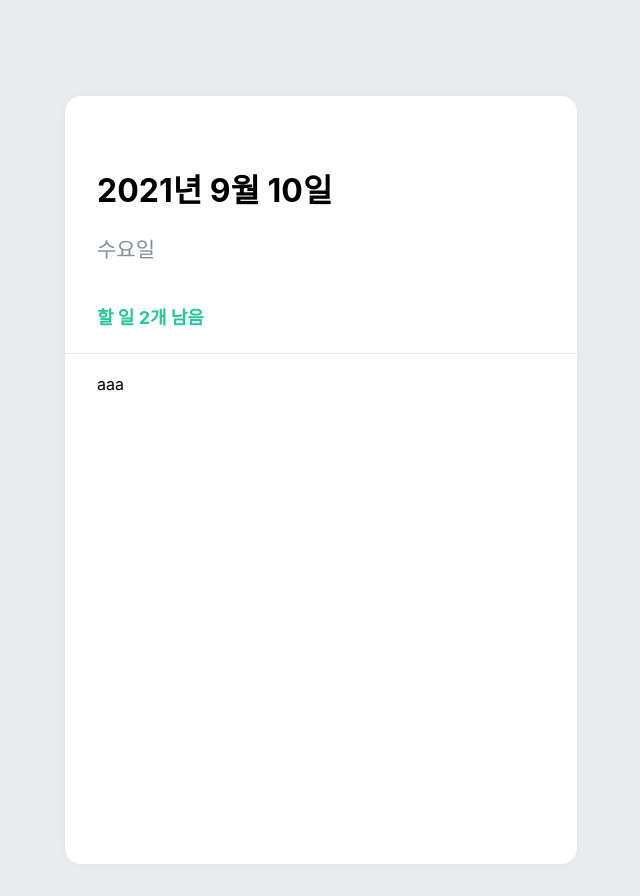
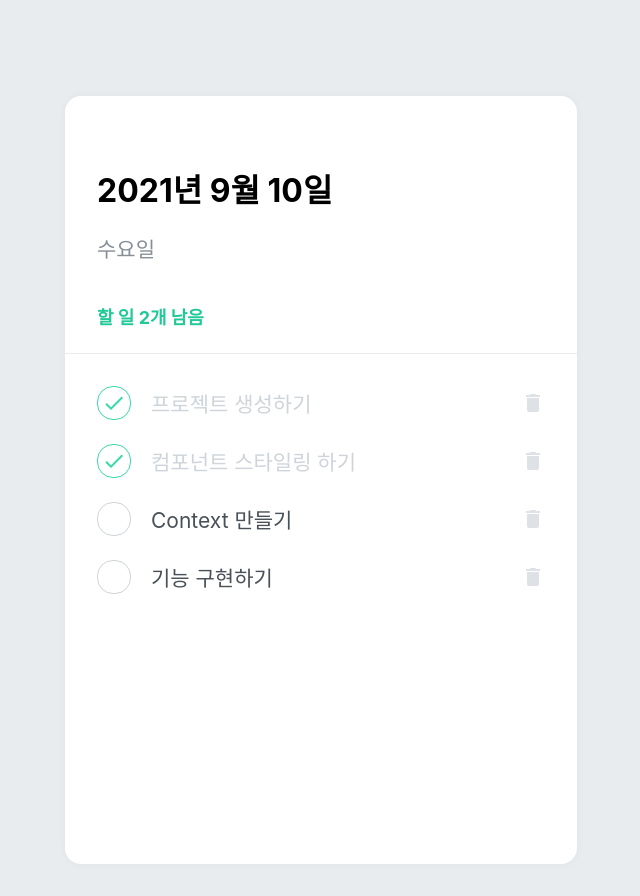
Before and after one commit to vatech-younghoon/reactTodo, a React (Create React App) app: page / in a window 1280 px wide. Shown: the whole page, without its empty margins (319-959 px from the left). Built offline with nearby package versions, Linux system fonts and the light colour scheme.

Commit message:
[feat] TodoItem

```diff
--- a/package.json
+++ b/package.json
@@ -10,6 +10,7 @@
     "clsx": "^1.1.1",
     "react": "^17.0.2",
     "react-dom": "^17.0.2",
+    "react-icons": "^4.2.0",
     "react-jss": "^10.7.1",
     "react-scripts": "4.0.3",
     "styled-components": "^5.3.0",
--- a/src/App.js
+++ b/src/App.js
@@ -1,9 +1,11 @@
 import React from "react";
-import { makeStyles } from "@material-ui/styles";
 import { createGlobalStyle } from "styled-components";
-import { TodoTemplate, TodoHead, TodoList } from "./components/todolist";
-
-const useStyle = makeStyles(theme => ({}));
+import {
+  TodoTemplate,
+  TodoHead,
+  TodoList,
+  TodoItem
+} from "./components/todolist";
 
 const GlobalStyle = createGlobalStyle`
   body {
@@ -12,13 +14,14 @@ const GlobalStyle = createGlobalStyle`
 `;
 
 function App() {
-  const classes = useStyle();
   return (
     <>
       <GlobalStyle />
       <TodoTemplate>
         <TodoHead />
-        <TodoList />
+        <TodoList>
+          <TodoItem />
+        </TodoList>
       </TodoTemplate>
     </>
   );
--- /dev/null
+++ b/src/components/todolist/TodoItem.js
@@ -0,0 +1,72 @@
+import React from "react";
+import { makeStyles } from "@material-ui/styles";
+import { MdDone, MdDelete } from "react-icons/md";
+
+const useStyle = makeStyles(theme => ({
+  root: {
+    display: "flex",
+    alignItems: "center",
+    paddingTop: "12px",
+    paddingBottom: "12px"
+    // "&:hover": props => {
+    //     if(props.remove)
+    // }
+  },
+  checkCircle: {
+    width: "32px",
+    height: "32px",
+    borderRadius: "16px",
+    fontSize: "24px",
+    display: "flex",
+    alignItems: "center",
+    justifyContent: "center",
+    marginRight: "20px",
+    cursor: "pointer",
+    border: props => {
+      if (props.done) return "1px solid #38d9a9";
+      return "1px solid #ced4da";
+    },
+    color: props => {
+      if (props.done) return "#38d9a9";
+    }
+  },
+  text: {
+    flex: 1,
+    fontSize: "21px",
+    color: props => {
+      if (props.done === true) return "#ced4da";
+      return "#495057";
+    }
+  },
+  remove: {
+    display: "flex",
+    alignItems: "center",
+    justifyContent: "center",
+    color: "#dee2e6",
+    fontSize: "24px",
+    cursor: "pointer",
+    "&:hover": {
+      color: "#ff6b6b"
+    }
+    //display: "none"
+  }
+}));
+
+function TodoItem({ id, done, text }) {
+  const classes = useStyle({ id, done, text });
+  return (
+    <div className={classes.root}>
+      <div className={classes.checkCircle} done={done}>
+        {done && <MdDone />}
+      </div>
+      <text done={done} className={classes.text}>
+        {text}
+      </text>
+      <div className={classes.remove}>
+        <MdDelete />
+      </div>
+    </div>
+  );
+}
+
+export default TodoItem;
--- a/src/components/todolist/TodoList.js
+++ b/src/components/todolist/TodoList.js
@@ -1,5 +1,6 @@
 import React from "react";
 import { makeStyles } from "@material-ui/styles";
+import TodoItem from "./TodoItem";
 
 const useStyle = makeStyles(theme => ({
   root: {
@@ -12,7 +13,14 @@ const useStyle = makeStyles(theme => ({
 
 function TodoList() {
   const classes = useStyle();
-  return <div className={classes.root}>aaa</div>;
+  return (
+    <div className={classes.root}>
+      <TodoItem text="프로젝트 생성하기" done={true} />
+      <TodoItem text="컴포넌트 스타일링 하기" done={true} />
+      <TodoItem text="Context 만들기" done={false} />
+      <TodoItem text="기능 구현하기" done={false} />
+    </div>
+  );
 }
 
 export default TodoList;
--- a/src/components/todolist/index.js
+++ b/src/components/todolist/index.js
@@ -1,3 +1,4 @@
 export { default as TodoHead } from "./TodoHead";
 export { default as TodoTemplate } from "./TodoTemplate";
 export { default as TodoList } from "./TodoList";
+export { default as TodoItem } from "./TodoItem";
```
Also changed, not shown: 1 other file (tests, documents, lock files or other folders).
